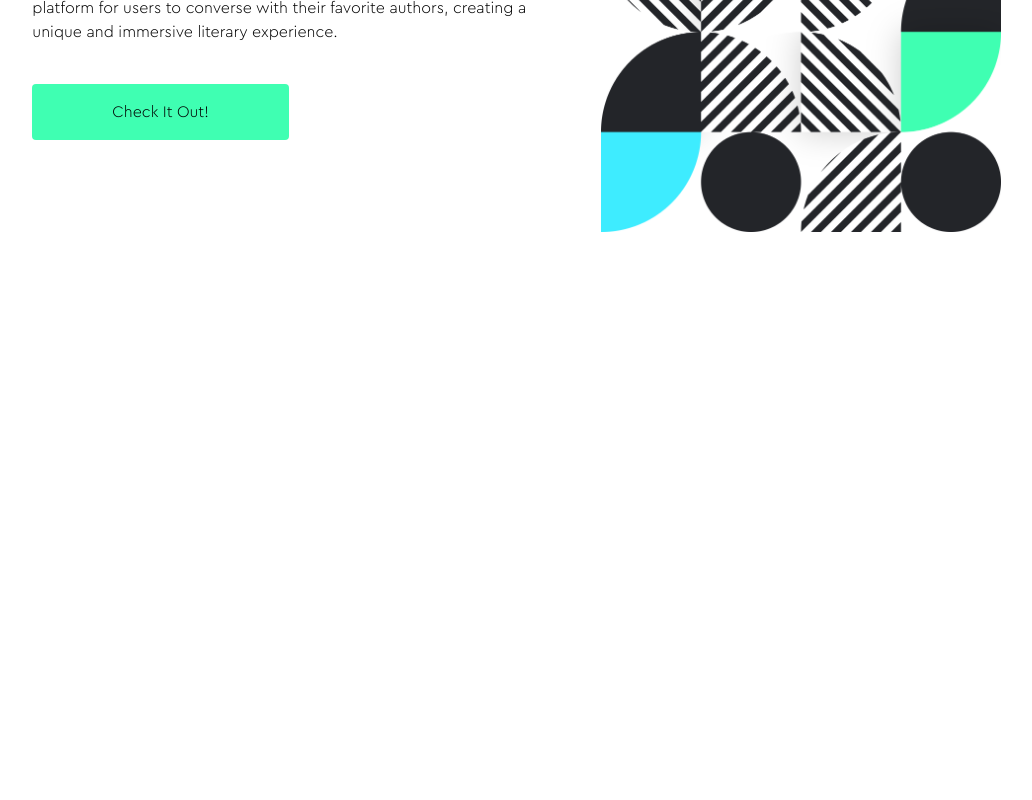
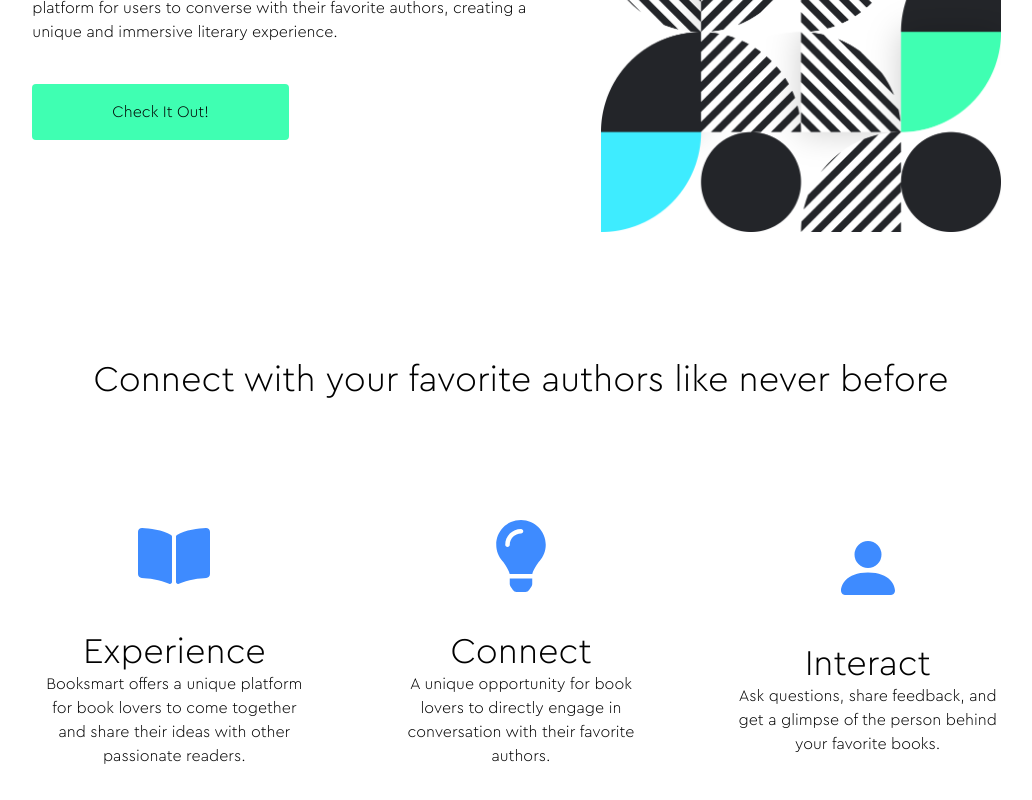
Before and after one commit to ryan-spencer1220/booksmart, a Next.js app: page / in a window 1280 px wide. Shown: the part 632-1432 px from the top of the page, without its empty margins (119-1151 px from the left). Before the commit the page ends 1048 px from the top, so only its background shows below. Built offline with nearby package versions, Linux system fonts and the light colour scheme.

Commit message:
add value proposition section

```diff
--- /dev/null
+++ b/app/components/blue-button.tsx
@@ -0,0 +1,9 @@
+import React from "react";
+
+export default function BlueButton(props: { text: string }) {
+  return (
+    <button className="bg-blue py-4 px-20 text-white rounded hover:bg-opacity-75 ">
+      <p>{props.text}</p>
+    </button>
+  );
+}
--- a/app/dashboard/page.tsx
+++ b/app/dashboard/page.tsx
@@ -1,5 +1,6 @@
 import React from "react";
 import Image from "next/image";
+import BlueButton from "../components/blue-button";
 
 export default function page() {
   return (
@@ -14,6 +15,7 @@ export default function page() {
             </div>
             <label className="text-xl">Enter A Novel</label>
             <input className="shadow appearance-none border rounded w-full py-2 px-3 text-gray-700 leading-tight focus:outline-none focus:shadow-outline my-4"></input>
+            <BlueButton text="Submit" />
           </form>
         </div>
         <Image src="/form.png" alt="Form art" width={400} height={400} />
--- a/app/page.tsx
+++ b/app/page.tsx
@@ -1,5 +1,7 @@
 import Image from "next/image";
 import GreenButton from "./components/green-button";
+import { FaLightbulb, FaBookOpen } from "react-icons/fa";
+import { BsFillPersonFill } from "react-icons/bs";
 
 export default function Home() {
   return (
@@ -20,6 +22,43 @@ export default function Home() {
           <Image src="/hero.png" width={400} height={400} alt="hero image" />
         </div>
       </section>
+      <section className="text-center">
+        <h3 className="text-4xl">
+          Connect with your favorite authors like never before
+        </h3>
+        <div className="grid grid-cols-3 gap-20 place-items-center py-20">
+          <div className="grid grid-cols-1 place-items-center">
+            <div className="p-10 text-7xl text-blue">
+              <FaBookOpen />
+            </div>
+            <p className="text-4xl">Experience</p>
+            <p>
+              Booksmart offers a unique platform for book lovers to come
+              together and share their ideas with other passionate readers.
+            </p>
+          </div>
+          <div className="grid grid-cols-1 place-items-center">
+            <div className="p-10 text-7xl text-blue">
+              <FaLightbulb />
+            </div>
+            <p className="text-4xl">Connect</p>
+            <p>
+              A unique opportunity for book lovers to directly engage in
+              conversation with their favorite authors.
+            </p>
+          </div>
+          <div className="grid grid-cols-1 place-items-center">
+            <div className="p-10 text-7xl text-blue">
+              <BsFillPersonFill />
+            </div>
+            <p className="text-4xl">Interact</p>
+            <p>
+              Ask questions, share feedback, and get a glimpse of the person
+              behind your favorite books.
+            </p>
+          </div>
+        </div>
+      </section>
     </main>
   );
 }
--- a/package.json
+++ b/package.json
@@ -20,6 +20,7 @@
     "postcss": "8.4.21",
     "react": "18.2.0",
     "react-dom": "18.2.0",
+    "react-icons": "^4.8.0",
     "tailwindcss": "3.3.1",
     "typescript": "5.0.4"
   }
```
Also changed, not shown: 1 other file (tests, documents, lock files or other folders).
